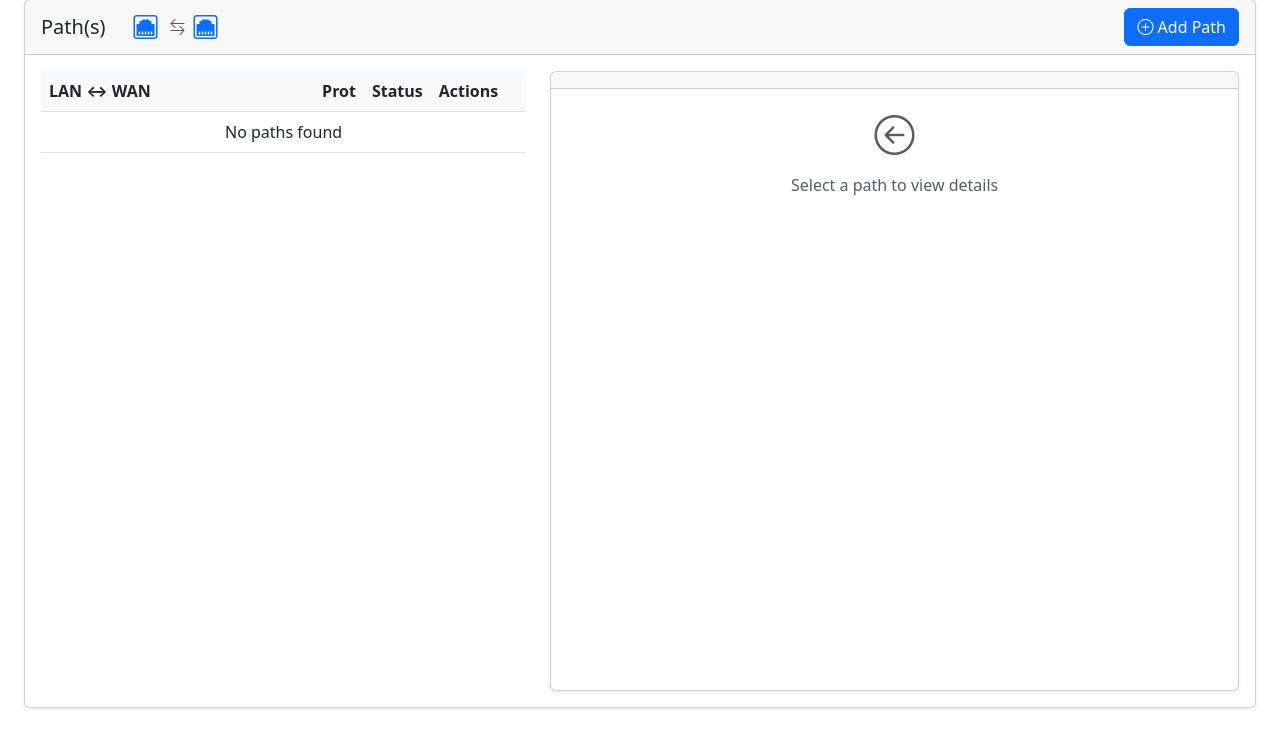
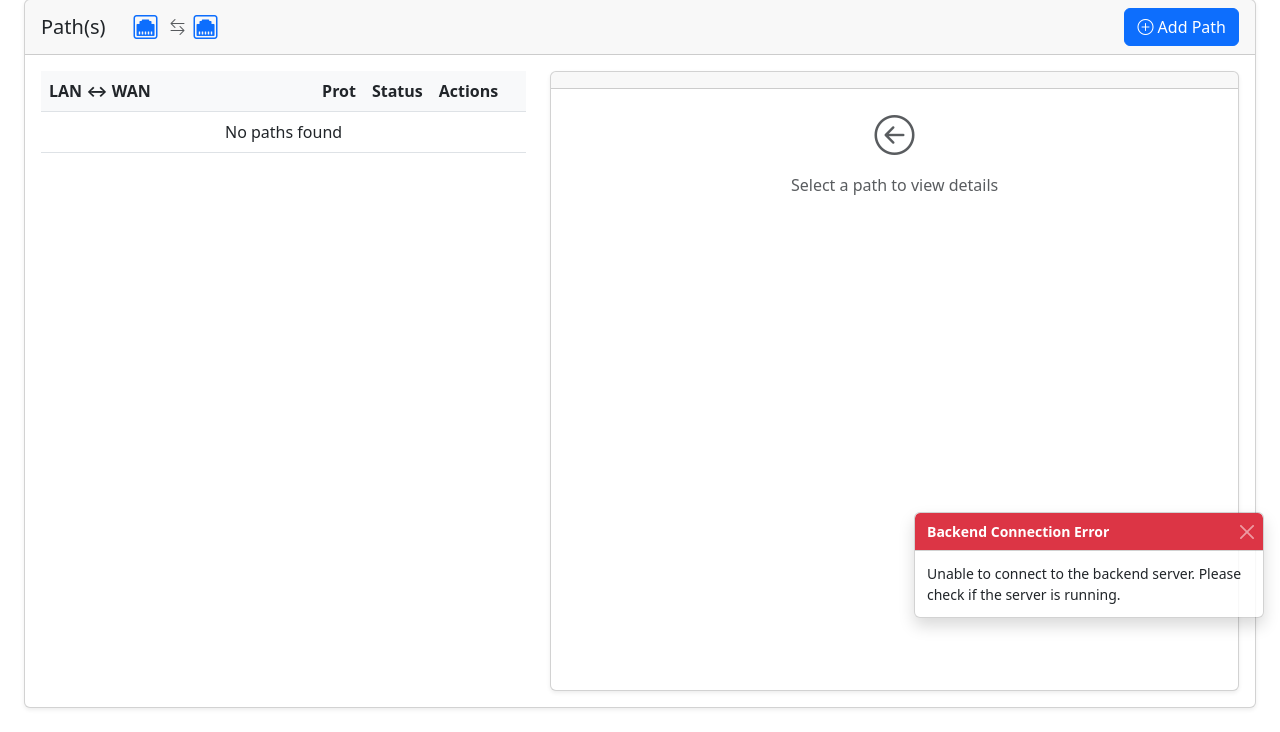
Before and after one commit to stephenyin/NetHang, a Flask app: page / in a window 1280 px wide. Shown: the part 166-898 px from the top of the page. Run offline with Flask 2, Linux system fonts and the light colour scheme; the visitor is signed in with stand-in values (Sample User, id 1); some libraries are stand-ins or nearby versions.

Commit message:
Add backendErrorToast

```diff
--- a/nethang/templates/index.html
+++ b/nethang/templates/index.html
@@ -978,6 +978,19 @@
     </div>
 </div>
 
+<!-- Backend Connection Error Toast -->
+<div class="position-fixed bottom-0 end-0 p-3" style="z-index: 11">
+    <div id="backendErrorToast" class="toast" role="alert" aria-live="assertive" aria-atomic="true">
+        <div class="toast-header bg-danger text-white">
+            <strong class="me-auto">Backend Connection Error</strong>
+            <button type="button" class="btn-close btn-close-white" data-bs-dismiss="toast" aria-label="Close"></button>
+        </div>
+        <div class="toast-body">
+            Unable to connect to the backend server. Please check if the server is running.
+        </div>
+    </div>
+</div>
+
 {% endblock %}
 
 {% block extra_js %}
@@ -985,6 +998,38 @@
     $(function () {
         $('[data-toggle="tooltip"]').tooltip()
     })
+
+    // Initialize error toast
+    const backendErrorToast = new bootstrap.Toast(document.getElementById('backendErrorToast'), {
+        autohide: false
+    });
+
+    // Connect to SocketIO server
+    const socket = io({
+        reconnection: true,
+        reconnectionAttempts: 5,
+        reconnectionDelay: 1000,
+        timeout: 5000
+    });
+
+    // Handle connection errors
+    socket.on('connect_error', function(error) {
+        console.error('Connection error:', error);
+        backendErrorToast.show();
+    });
+
+    socket.on('connect', function() {
+        console.log('Connected to backend');
+        backendErrorToast.hide();
+    });
+
+    socket.on('disconnect', function(reason) {
+        console.log('Disconnected from backend:', reason);
+        if (reason === 'io server disconnect') {
+            // Server initiated disconnect, show error
+            backendErrorToast.show();
+        }
+    });
 
     function resizeCanvas() {
         const throughputChartContainer = document.getElementById('throughputChartContainer');
@@ -1275,9 +1320,6 @@
         }
     }
 
-    // Connect to SocketIO server
-    const socket = io();
-
     // Update chart when new data is received
     socket.on('update_chart', async function (data) {
         localStorage.setItem('lastUpdatedData', JSON.stringify(data));
```
